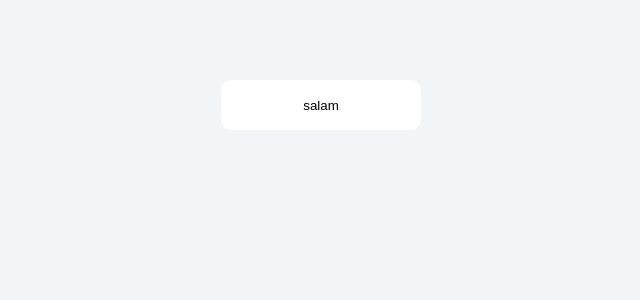
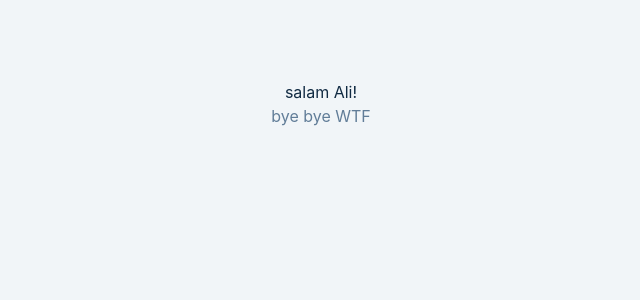
Before and after one commit to alivarastepour/react, a React (Create React App) app: page / in a window 1280 px wide. Shown: the top 300 px of the page, without its empty margins (319-959 px from the left). Built offline with nearby package versions, Linux system fonts and the light colour scheme.

Commit message:
RenderProps design pattern

```diff
--- a/src/App.js
+++ b/src/App.js
@@ -1,5 +1,5 @@
 import React from "react";
-import Setup from "./tutorial/DesignPatterns/HOC";
+import Setup from "./tutorial/DesignPatterns/RenderProps/RenderProps";
 function App() {
   return (
     <div className="container">
--- /dev/null
+++ b/src/tutorial/DesignPatterns/RenderProps/RenderProps.js
@@ -0,0 +1,9 @@
+const RenderProps = props => <>
+    {props.render('Ali')}
+    {props.renderx('WTF')}
+</>;
+
+const Hi = () => {
+    return <RenderProps render={(name) => <div>salam {name}!</div>} renderx={(name) => <p>bye bye {name}</p>}/>
+}
+export default Hi;
```
